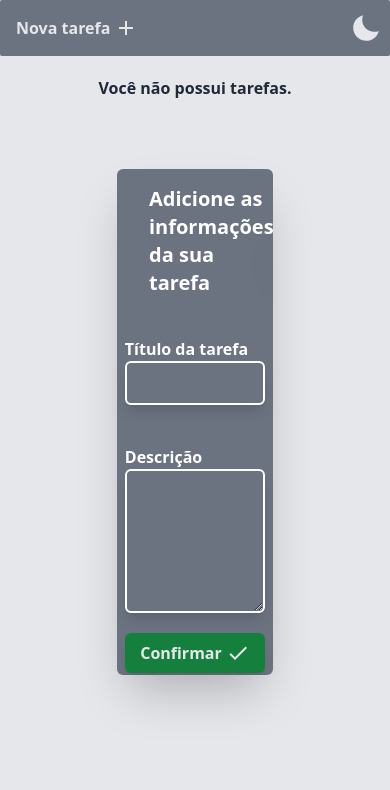
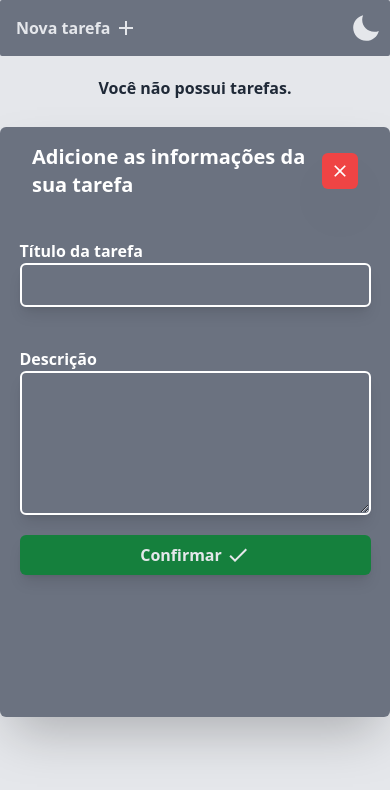
Before and after one commit to raffadias/todoapp, a React (Vite) app: page / in a window 390 px wide. Both pictures are taken after a click on the button "Nova tarefa". Shown: the top 790 px of the page. Built offline with nearby package versions, Linux system fonts and the light colour scheme.

Commit message:
fix: modal responsive, spring animation on open modal

```diff
--- a/src/components/Modal.tsx
+++ b/src/components/Modal.tsx
@@ -44,14 +44,21 @@ export function Modal({ visible, closeModal, confirmAction, type }: ModalProps)
     <AnimatePresence>
       {visible && (
         <motion.main
-          initial={{ opacity: 0 }}
-          animate={{ opacity: 1 }}
-          exit={{ opacity: 0 }}
+        initial={{ scale: 0 }}
+        animate={{  scale: 1 }}
+        transition={{
+          type: "spring",
+          stiffness: 260,
+          damping: 20
+        }}
+        exit={{ scale: 1 }}
           className='absolute z-20 flex justify-center items-center h-full w-full'
         >
-          <div className='h-[60%] w-[40%] bg-gray-500 dark:bg-gray-700 rounded-md shadow-2xl overflow-hidden'>
+          <div className='sm:h-[70%] h-[70%] sm:w-[80%] md:w-[70%] lg:w-[40%] bg-gray-500 dark:bg-gray-700 rounded-md shadow-2xl overflow-hidden'>
             <div className='flex justify-between items-center text-white font-bold font-sans text-xl mx-8 mt-4'>
-              {type === 'create' ? 'Adicione' : 'Edite'} as informações da sua tarefa
+              <p className='xl:text-xl lg:text-lg md:text-base sm:text-sm mr-4'>
+                {type === 'create' ? 'Adicione' : 'Edite'} as informações da sua tarefa
+              </p>
               <button
                 onClick={closeModal}
                 className='bg-red-500 dark:bg-red-500 hover:bg-red-800 hover:dark:bg-red-800 text-white font-semibold p-2 rounded-md shadow-2xl transition-all delay-50'
--- a/src/components/ModalConfirmation.tsx
+++ b/src/components/ModalConfirmation.tsx
@@ -21,12 +21,12 @@ export function ModalConfirmation({ visible, closeModal }: ModalProps) {
       {visible && (
         <motion.main
           initial={{ scale: 0 }}
-          animate={{ scale: 0.9 }}
+          animate={{ scale: 1 }}
           exit={{ scale: 0 }}
           className='h-screen w-screen
           absolute z-20 flex justify-center items-center'
         >
-          <div className='h-[40%] w-[30%] bg-gray-500 dark:bg-gray-700 rounded-md shadow-2xl'>
+          <div className='h-[50%] sm:w-[70%] md:w-[40%] lg:w-[40%] xl:w-[40%] bg-gray-500 dark:bg-gray-700 rounded-md shadow-2xl'>
             <div className='flex flex-col h-full text-white font-bold font-sans text-xl mx-8 mt-4'>
               <h3 className='text-center my-10'>
                 Tem certeza de que deseja deletar a tarefa {cardToEdit?.title}?
```
